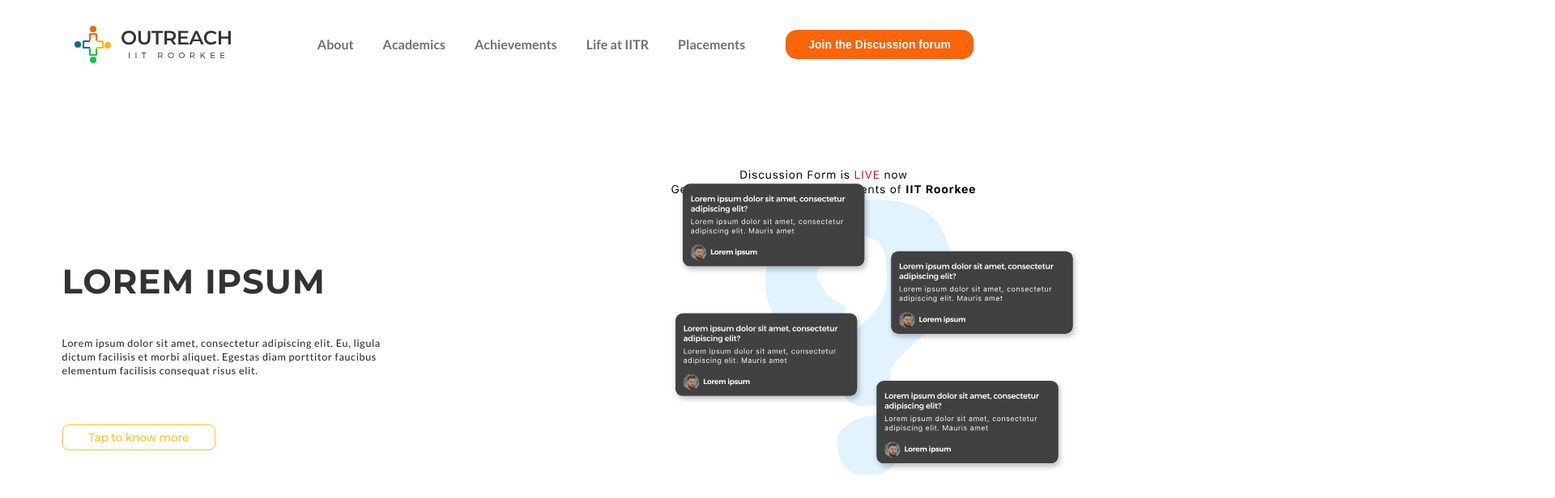
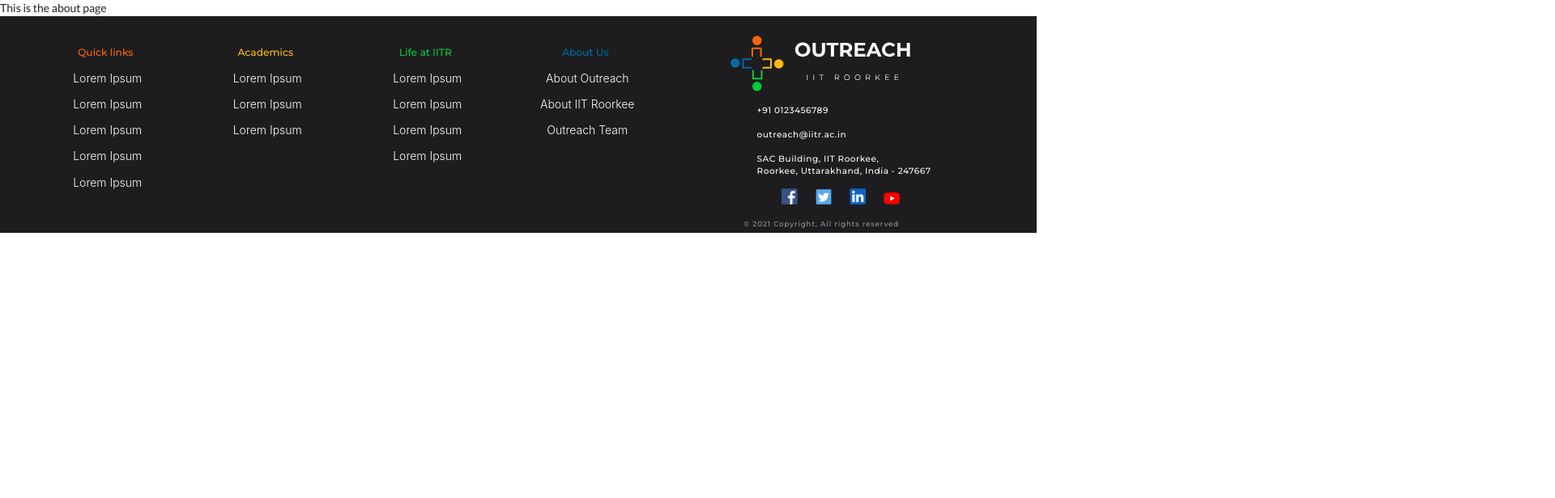
Before and after one commit to Outreach-IITR/Outreach_Website_Frontend, a React (Create React App) app: page /about in a window 1280 px wide. Shown: the top 616 px of the page at 81% size, 1920 px wide, since content can reach past the window. Built offline with nearby package versions, Linux system fonts and the light colour scheme.

Commit message:
heirarchy fixed

```diff
--- a/package.json
+++ b/package.json
@@ -9,6 +9,7 @@
     "aos": "^3.0.0-beta.6",
     "react": "^17.0.2",
     "react-dom": "^17.0.2",
+    "react-router-dom": "^5.3.0",
     "react-scripts": "4.0.3",
     "web-vitals": "^1.1.2"
   },
--- a/src/App.js
+++ b/src/App.js
@@ -1,22 +1,28 @@
-import React from 'react';
+import React, {Component} from 'react';
+import {BrowserRouter, Route} from 'react-router-dom';
 import Footer from './Components/Footer/Footer';
 import Homepage from './Components/Homepage/Homepage'
-import Navbar from './Components/Navbar/Navbar'
-import Updates from './Components/Homepage/Updates';
-import Blog from './Components/Homepage/Blog';
+import About from './Components/About/About';
 
 
+class App extends Component {
 
-function App() {
-  return (
-    <div>
-      <Navbar />
-      <Homepage />
-      <Updates />
-      <Blog />
-      <Footer/>
-    </div>
-  );
+  render(){
+    return(
+      <div>
+        <div>
+          <BrowserRouter>
+            <Route path="/" exact component={Homepage}/>
+            <Route path = "/about" exact component={About} />
+          </BrowserRouter>
+        </div>
+        <div>
+          <Footer/>
+        </div>
+      </div>
+
+    )
+  }
 }
 
 export default App;
--- /dev/null
+++ b/src/Components/About/About.js
@@ -0,0 +1,16 @@
+import React, {Component} from 'react';
+
+
+
+class App extends Component {
+
+  render(){
+    return(
+      <div>
+          This is the about page
+      </div>
+    )
+  }
+}
+
+export default App;
--- a/src/Components/HomePageCarousel/CarouselData.js
+++ b/src/Components/Homepage/HomePageCarousel/CarouselData.js
@@ -1,5 +1,6 @@
 import Carousel1 from "./Assets/carousel1.png";
-import Carousel2 from "../Homepage/WhyIITR/Assets/WhyIITR_1.png";
+// import Carousel2 from "./WhyIITR/Assets/WhyIITR_1.png";
+import Carousel2 from '../WhyIITR/Assets/WhyIITR_1.png'
 
 export const slides = [
   {
--- a/src/Components/Homepage/Homepage.js
+++ b/src/Components/Homepage/Homepage.js
@@ -3,15 +3,19 @@ import RightImage from "./Assets/Right_image.svg";
 import Qmarks from "./Assets/Q-marks.svg";
 import RightImage2 from "./Assets/Right_image2.svg";
 import TextBottom from "./Assets/Image-text-bottom.svg";
+import Updates from './Updates';
+import Blog from './Blog';
+import Navbar from '../Navbar/Navbar';
 import "./Homepage.css";
 
-import HomePageCarousel from "../HomePageCarousel/HomePageCarousel";
+import HomePageCarousel from "./HomePageCarousel/HomePageCarousel";
 import WhyIITR from "./WhyIITR/WhyIITR";
 
 class Homepage extends React.Component {
   render() {
     return (
       <>
+        <Navbar/>
         <div className="ui container">
           <div id="FirstSection">
             <div id="FirstSectionContent">
@@ -56,6 +60,8 @@ class Homepage extends React.Component {
         <div className="ui container">
           <HomePageCarousel />
         </div>
+        <Updates/>
+        <Blog/>
       </>
     );
   }
```
Also changed, not shown: src/Components/Homepage/HomePageCarousel/Assets/carousel1.png (renamed from src/Components/HomePageCarousel/Assets/carousel1.png), src/Components/Homepage/HomePageCarousel/HomePageCarousel.css (renamed from src/Components/HomePageCarousel/HomePageCarousel.css), src/Components/Homepage/HomePageCarousel/HomePageCarousel.js (renamed from src/Components/HomePageCarousel/HomePageCarousel.js), 1 other file (tests, documents, lock files or other folders).
